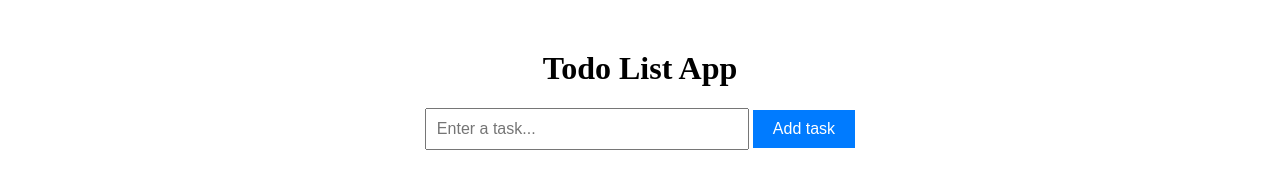
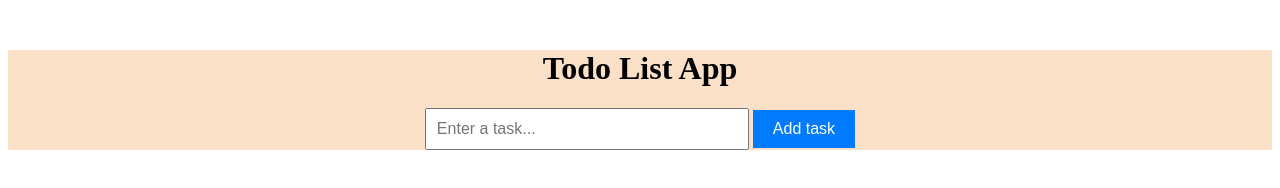
Before and after one commit to LiliyaBaieva/JS_Todo_List, a plain HTML site: page index.html in a window 1280 px wide. Drawn offline with Linux system fonts and the light colour scheme.

Commit message:
add background color

```diff
--- a/style.css
+++ b/style.css
@@ -1,6 +1,7 @@
 .container{
     text-align: center;
     margin-top: 50px;
+    background-color: #fbe0c8;
 }
 
 .input-container{
```
